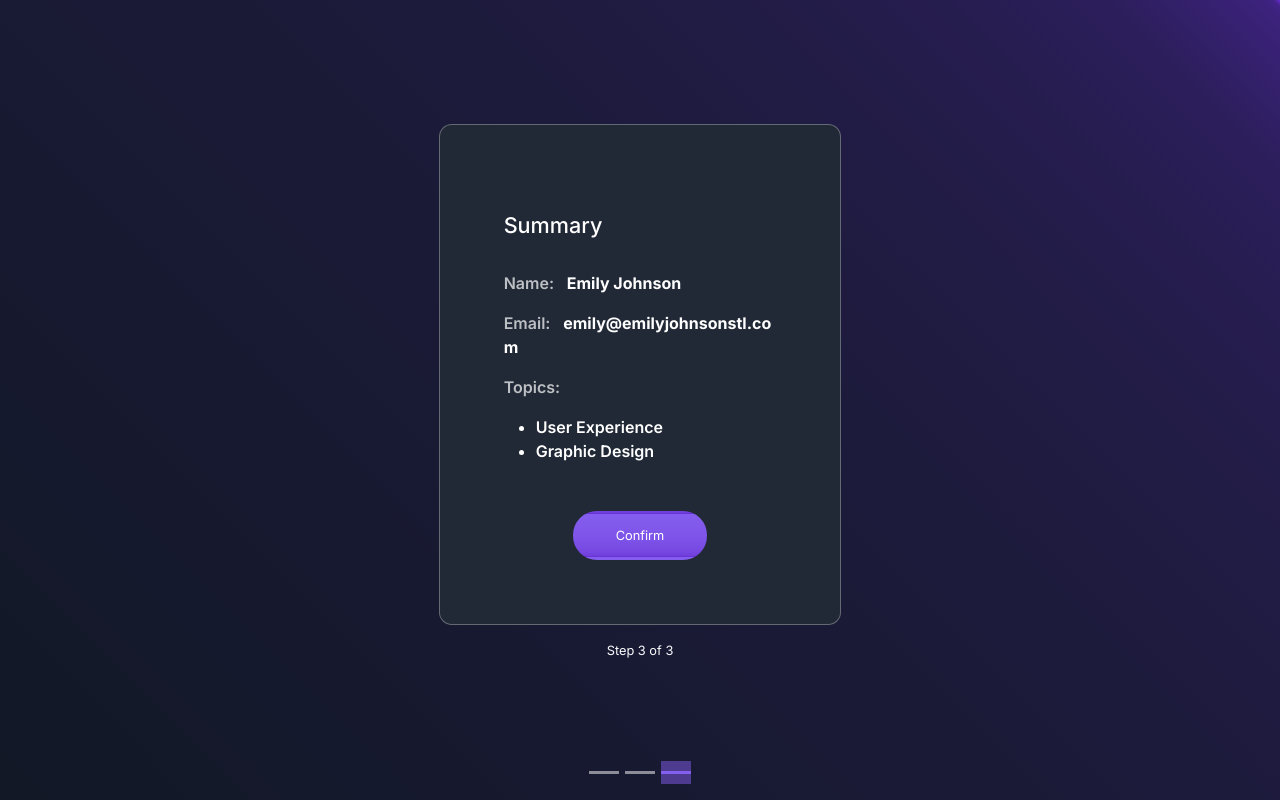
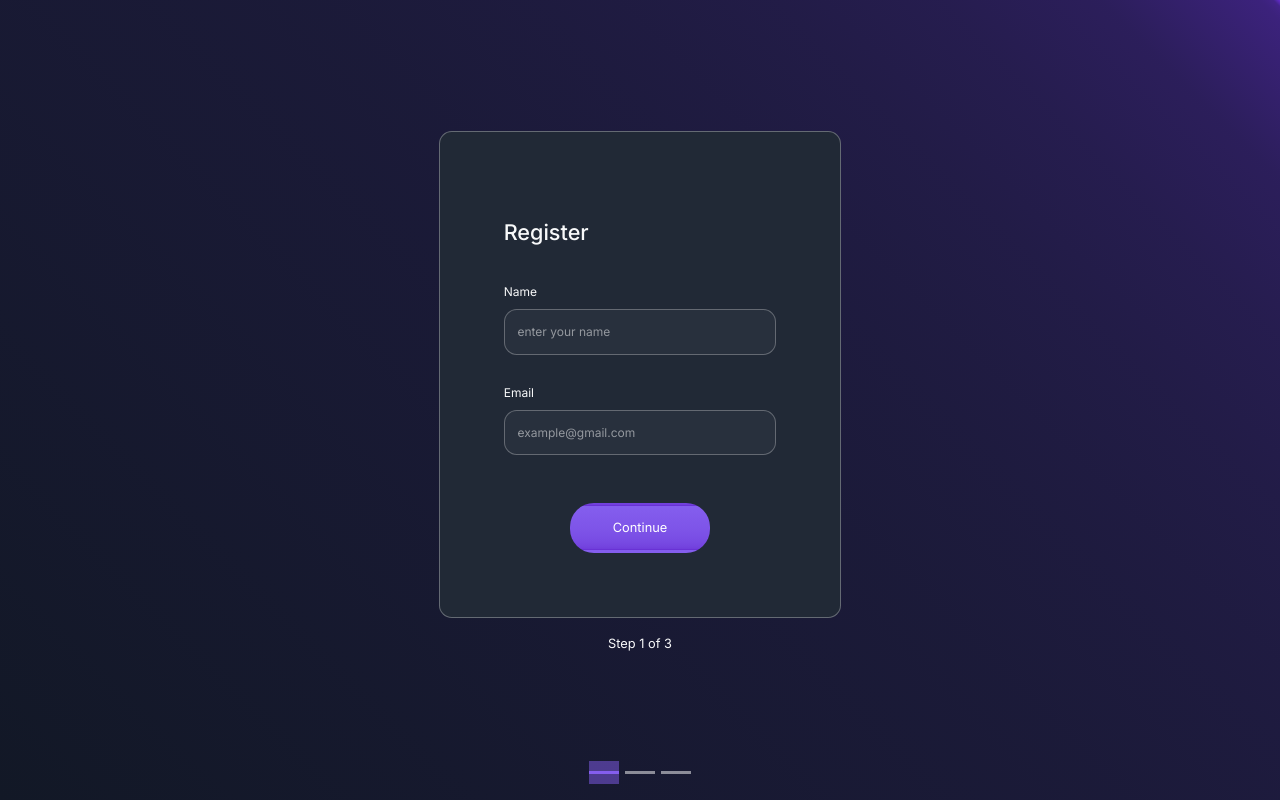
Before and after one commit to erickuriasb/challenge-01, a plain HTML site: page index.html in a window 1280 px wide. Drawn offline with nearby package versions, Linux system fonts and the light colour scheme.

Commit message:
adding selectors

```diff
--- a/index.html
+++ b/index.html
@@ -13,7 +13,7 @@
 </head>
 <body>
     <div id="main-container" class="container-fluid">
-        <div class="d-none row vh-100 d-flex justify-content-center align-content-center">
+        <div id="row-step-1" class="row vh-100 d-flex justify-content-center align-content-center">
             <div class="col-4">
                 <div class="card text-light p-5 border-light-subtle">
                     <div id="card-first-step" class="card-body">
@@ -21,14 +21,14 @@
                         <form>
                             <div class="mb-4">
                               <label for="exampleInputEmail1" class="form-label">Name</label>
-                              <input type="text" class="form-control bg-secondary text-light" id="exampleInputEmail1" aria-describedby="emailHelp" placeholder="enter your name" style="--bs-bg-opacity: .1;">
+                              <input type="text" class="form-control bg-secondary text-light" id="name" aria-describedby="emailHelp" placeholder="enter your name" style="--bs-bg-opacity: .1;">
                             </div>
                             <div class="mb-3">
                               <label for="exampleInputPassword1" class="form-label">Email</label>
-                              <input type="email" class="form-control bg-secondary text-light" id="exampleInputPassword1" placeholder="example@gmail.com" style="--bs-bg-opacity: .1;">
+                              <input type="email" class="form-control bg-secondary text-light" id="email" placeholder="example@gmail.com" style="--bs-bg-opacity: .1;">
                             </div>
                             <div class="d-flex justify-content-center mt-5">
-                                <button type="submit" class="action-button btn btn-primary border-light">Continue</button>
+                                <button id="btn_step_1" type="submit" class="action-button btn btn-primary border-light">Continue</button>
                             </div>
                         </form>
                     </div>
@@ -45,24 +45,25 @@
                 </div>
             </div>
         </div>
-        <div class="d-none row vh-100 d-flex justify-content-center align-content-center"">
+        <div id="row-step-2" class="d-none row vh-100 d-flex justify-content-center align-content-center"">
             <div class="col-4">
                 <div class="card text-white p-5 border-light-subtle">
                     <div id="card-second-step" class="card-body">
                         <h4 class="card-title pt-4 pb-4 text-left">Which topics are you interested?</h4>
                         <form>
-                            <div class="d-grid mb-4">
-                                <button type="button" class="option-button btn btn-outline-light text-start p-3">Software Development</button>
+                            <div id="topics">
+                                <div class="d-grid mb-4">
+                                    <button type="button" value="Software Developer" class="option-button btn btn-outline-light text-start p-3">Software Development</button>
+                                </div>
+                                <div class="d-grid mb-4">
+                                    <button type="button" value="User Experience" class="option-button btn btn-outline-light text-start p-3">User Experience</button>
+                                </div>
+                                <div class="d-grid mb-4">
+                                    <button type="button" value="Graphic Design" class="option-button btn btn-outline-light text-start p-3">Graphic Design</button>
+                                </div>
                             </div>
-                            <div class="d-grid mb-4">
-                                <button type="button" class="option-button btn btn-outline-light text-start p-3">User Experience</button>
-                            </div>
-                            <div class="d-grid mb-4">
-                                <button type="button" class="option-button btn btn-outline-light text-start p-3">Graphic Design</button>
-                            </div>
-
                             <div class="d-flex justify-content-center mt-5">
-                                <button type="submit" class="action-button btn btn-primary border-light">Continue</button>
+                                <button id="btn_step_2" type="submit" class="action-button btn btn-primary border-light">Continue</button>
                             </div>
                         </form>
                     </div>
@@ -79,28 +80,27 @@
                 </div>
             </div>
         </div>
-        <div class="row vh-100 d-flex justify-content-center align-content-center"">
+        <div id="row-step-3" class="d-none row vh-100 d-flex justify-content-center align-content-center"">
             <div class="col-4">
                 <div class="card text-white p-5 border-light-subtle">
                     <div id="card-second-step" class="card-body">
                         <h4 class="card-title pt-4 pb-4 text-left">Summary</h4>
                         <form>
                             <div class="mb-2">
-                              <p class="fw-bold"><span class="info-p fw-semibold">Name:</span>Emily Johnson</p>
+                                <p id="res-name" class="fw-bold"><span class="info-p fw-semibold">Name:</span></p>
                             </div>
                             <div class="mb-2">
-                                <p class="fw-bold"><span class="info-p fw-semibold">Email:</span>emily@emilyjohnsonstl.com</p>
+                                <p id="res-email" class="fw-bold"><span class="info-p fw-semibold">Email:</span></p>
                             </div>
                             <div class="mb-2">
                                 <p class="fw-bold"><span class="info-p fw-semibold">Topics:</span>
-                                    <ul id="topics" class="fw-semibold">
-                                        <li>User Experience</li>
-                                        <li>Graphic Design</li>
+                                    <ul id="selected-topics" class="fw-semibold">
+
                                     </ul>
                                 </p>
                             </div>
                             <div class="d-flex justify-content-center mt-5">
-                                <button type="submit" class="action-button btn btn-primary border-light">Confirm</button>
+                                <button id="btn_step_3" type="submit" class="action-button btn btn-primary border-light">Confirm</button>
                             </div>
                         </form>
                     </div>
@@ -122,5 +122,6 @@
 
     <!-- Bootstrap JS Files -->
     <script src="https://cdn.jsdelivr.net/npm/bootstrap@5.3.3/dist/js/bootstrap.bundle.min.js" integrity="sha384-YvpcrYf0tY3lHB60NNkmXc5s9fDVZLESaAA55NDzOxhy9GkcIdslK1eN7N6jIeHz" crossorigin="anonymous"></script>
+    <script src="main.js"></script>
 </body>
 </html>
```
